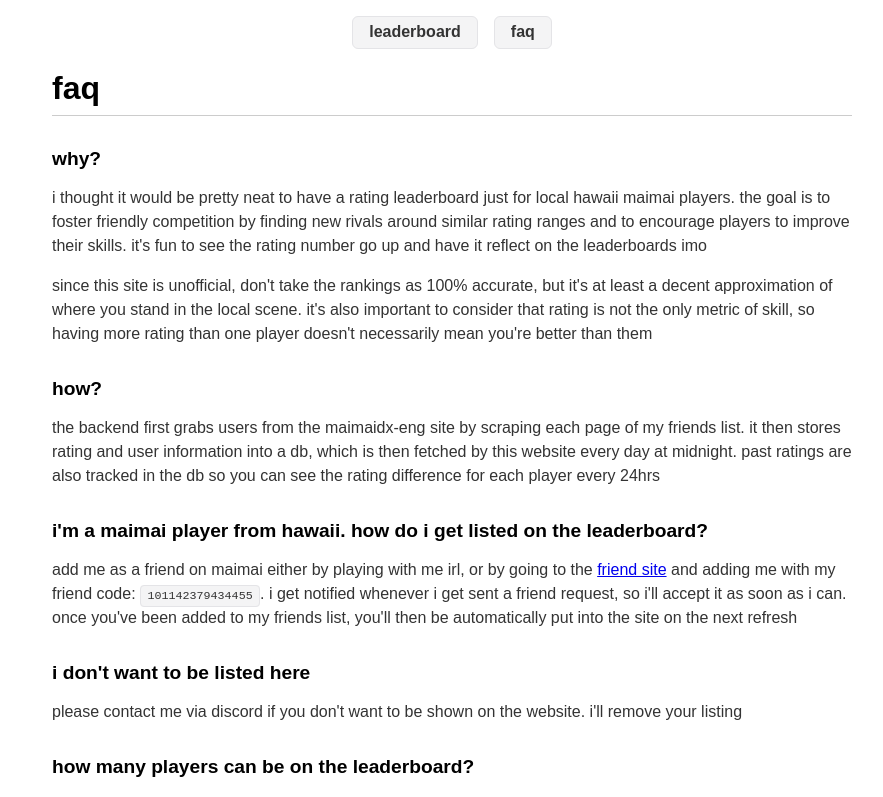
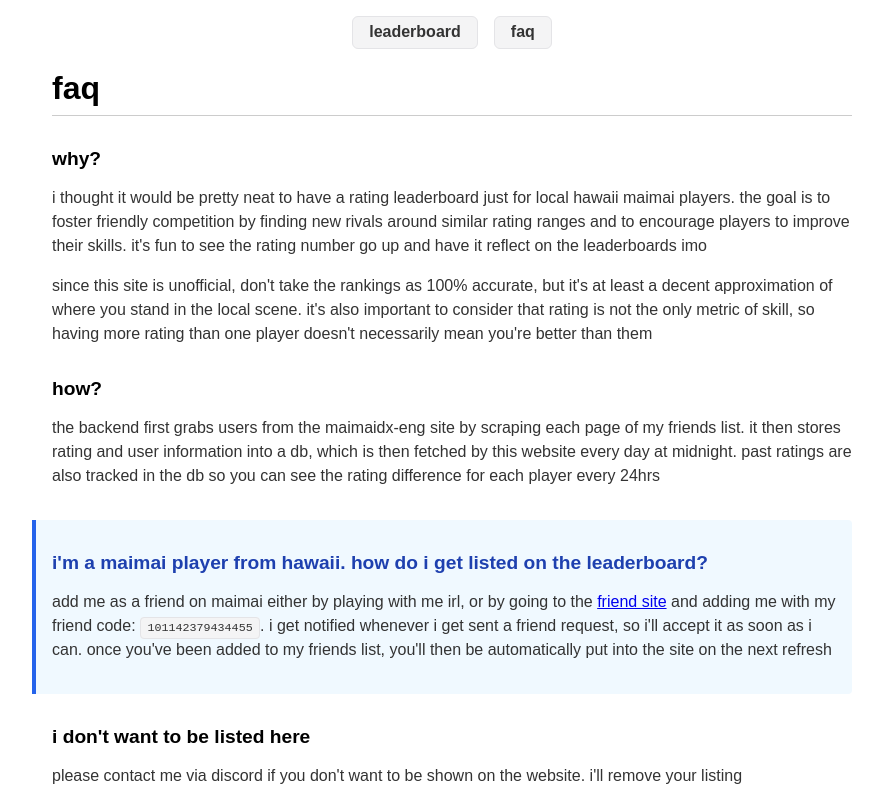
Before and after one commit to min-808/rating-site, a Next.js app: page /faq in a window 1280 px wide. Shown: the top 797 px of the page, without its empty margins (188-1071 px from the left). Built offline with nearby package versions, Linux system fonts and the light colour scheme.

Commit message:
Add highlight color to important faq entries

```diff
--- a/src/app/faq/page.tsx
+++ b/src/app/faq/page.tsx
@@ -41,6 +41,7 @@
     },
     {
       question: "i'm a maimai player from hawaii. how do i get listed on the leaderboard?",
+      highlight: true,
       answer: (
         <>
             <p>
@@ -109,8 +110,24 @@
 
       <div style={{ marginTop: '2rem' }}>
         {faqs.map((faq, index) => (
-          <div key={index} style={{ marginBottom: '2rem' }}>
-            <h2 style={{ fontSize: '1.2rem', marginBottom: '0.5rem' }}>
+          <div
+            key={index}
+            style={{
+              marginBottom: '2rem',
+                ...(faq.highlight ? {
+                backgroundColor: '#f0f9ff',
+                borderLeft: '4px solid #2563eb',
+                padding: '1rem',
+                borderRadius: '0 4px 4px 0',
+                marginLeft: '-1.25rem',
+                } : {})
+            }}
+          >
+            <h2 style={{
+                fontSize: '1.2rem',
+                marginBottom: '0.5rem',
+                color: faq.highlight ? '#1e40af' : 'inherit'
+              }}>
                 {faq.question}
             </h2>
             <div style={{ margin: 0, lineHeight: '1.5', color: '#333' }}>
```
